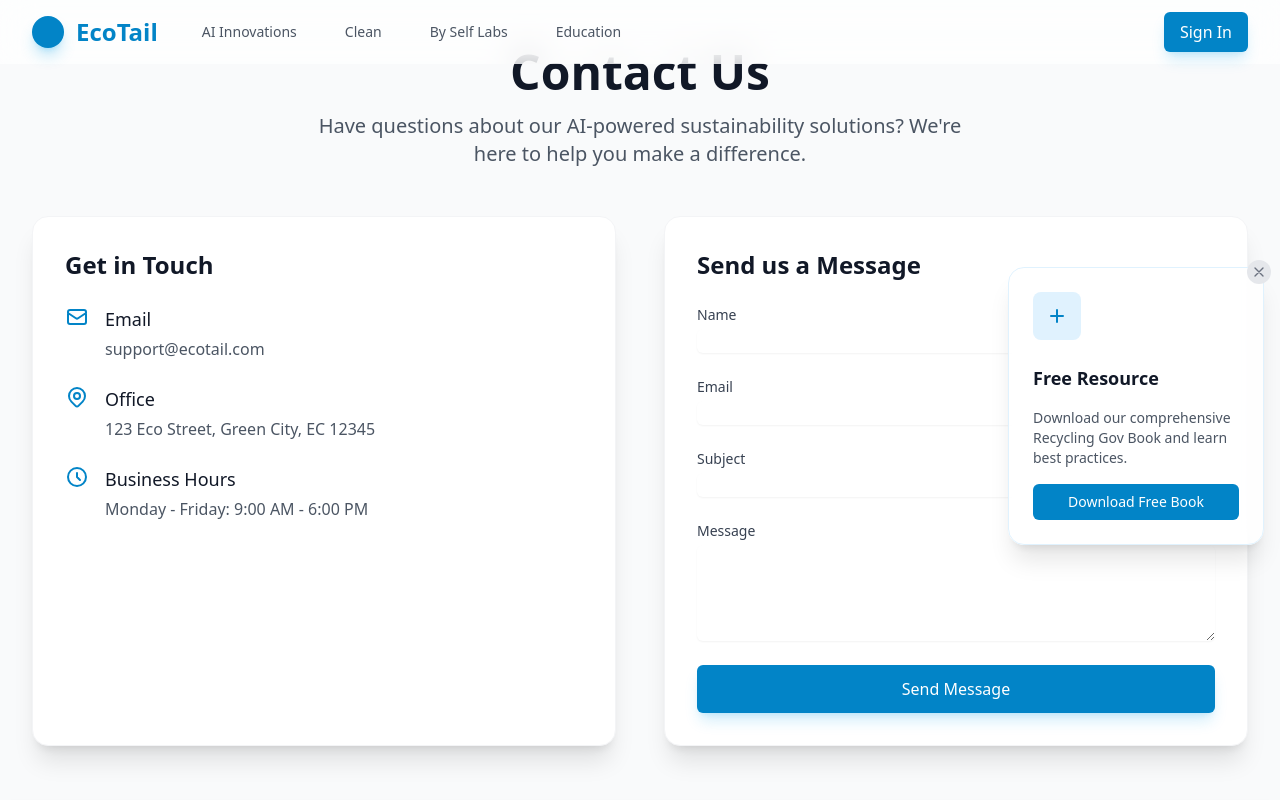
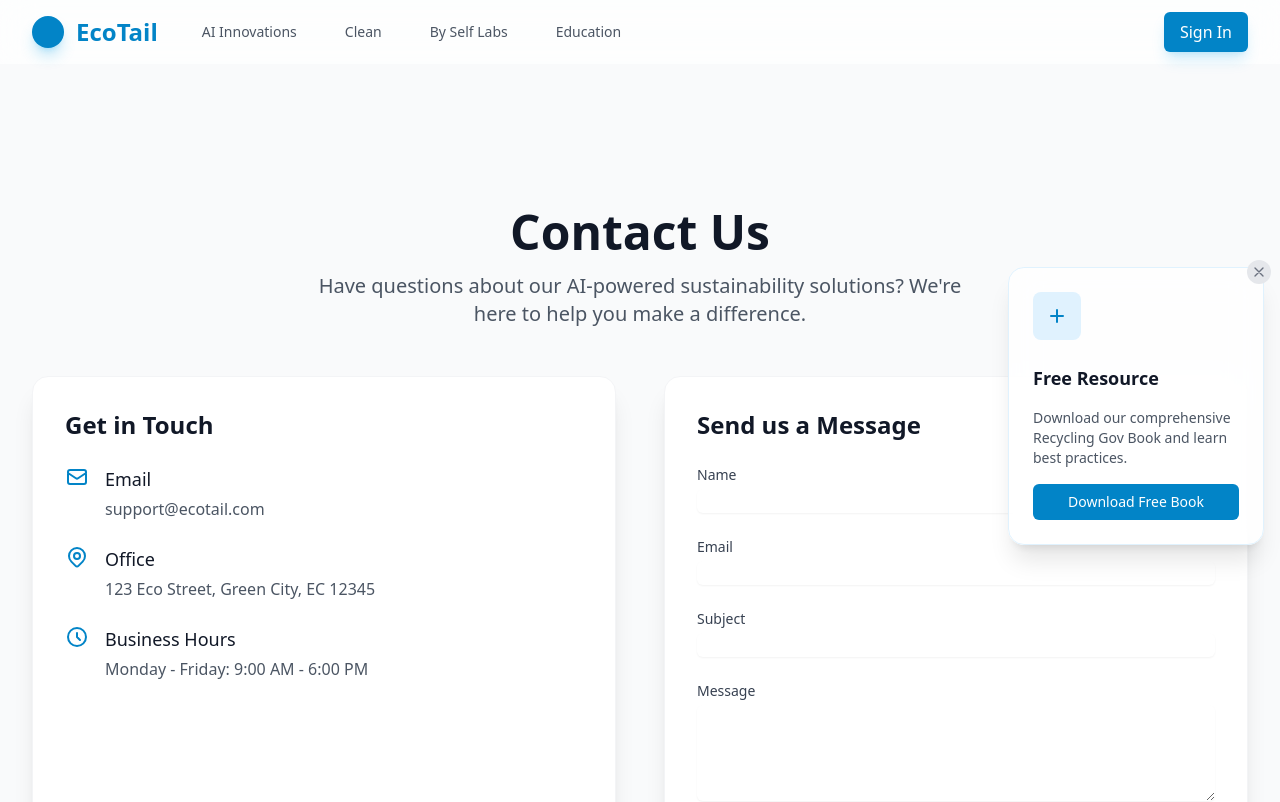
Before and after one commit to SagaSarge/EcoTail, a React (Vite) app: page /contact in a window 1280 px wide. Shown: the top 802 px of the page. Built offline with nearby package versions, Linux system fonts and the light colour scheme; no server answers.

Commit message:
Update ContactPage layout to improve visual spacing

```diff
--- a/src/components/pages/ContactPage.tsx
+++ b/src/components/pages/ContactPage.tsx
@@ -30,7 +30,7 @@ export const ContactPage: React.FC = () => {
   };
 
   return (
-    <div className="min-h-screen bg-gray-50 py-12 px-4 sm:px-6 lg:px-8">
+    <div className="min-h-screen bg-gray-50 pt-52 px-4 sm:px-6 lg:px-8">
       <div className="max-w-7xl mx-auto">
         {/* Header Section */}
         <div className="text-center mb-12">
```
